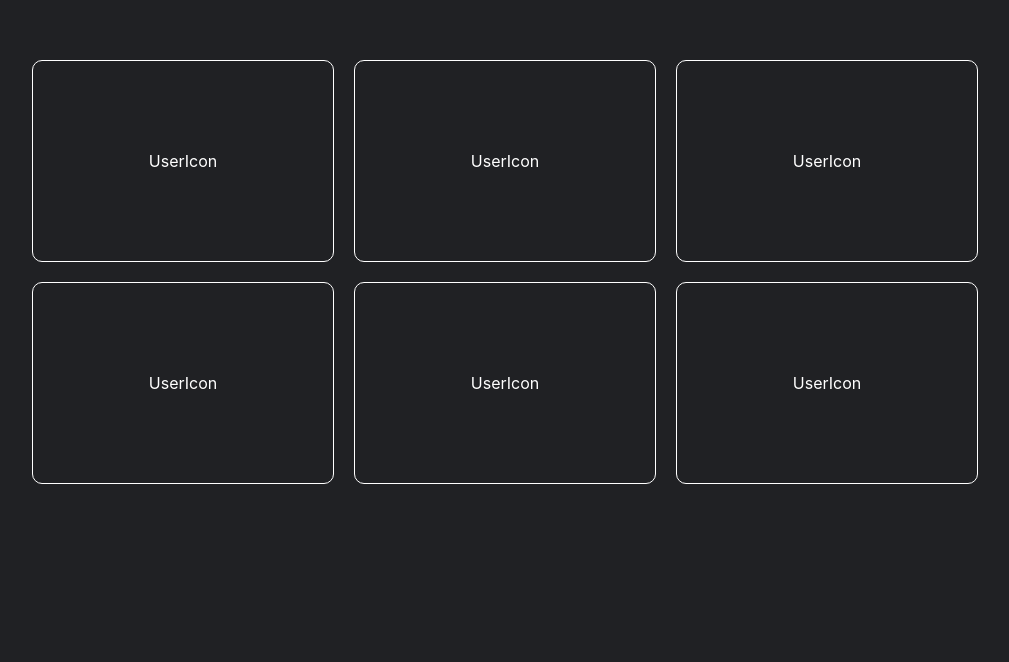
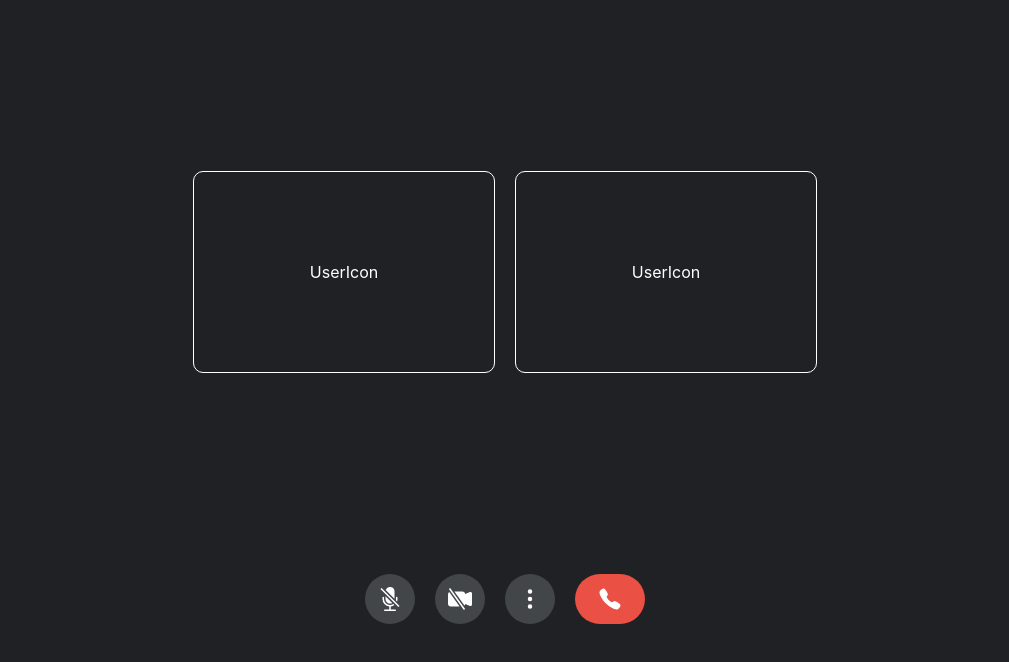
Before and after one commit to Danieruone/demo-call, a React (Vite) app: page / in a window 1280 px wide. Shown: the part 128-790 px from the top of the page, without its empty margins (135-1144 px from the left). Built offline with nearby package versions, Linux system fonts and the light colour scheme.

Commit message:
Add controls panel

```diff
--- a/src/Components/ControlsPanel.tsx
+++ b/src/Components/ControlsPanel.tsx
@@ -1,10 +1,40 @@
+import { useState } from 'react';
+
 // icons
 import { BsMicFill } from 'react-icons/bs';
 import { BsMicMuteFill } from 'react-icons/bs';
 import { BsFillCameraVideoFill } from 'react-icons/bs';
 import { BsFillCameraVideoOffFill } from 'react-icons/bs';
 import { IoCall } from 'react-icons/io5';
+import { BsThreeDotsVertical } from 'react-icons/bs';
 
 export const ControlsPanel = () => {
-  return <div></div>;
+  const [micState, setMicState] = useState(false);
+  const [cameraState, setCameraState] = useState(false);
+
+  return (
+    <div className='controlsPanelContainer'>
+      <div
+        className='controlPanelOption'
+        onClick={() => setMicState(!micState)}
+      >
+        {micState ? <BsMicFill /> : <BsMicMuteFill />}
+      </div>
+
+      <div
+        className='controlPanelOption'
+        onClick={() => setCameraState(!cameraState)}
+      >
+        {cameraState ? <BsFillCameraVideoFill /> : <BsFillCameraVideoOffFill />}
+      </div>
+
+      <div className='controlPanelOption'>
+        <BsThreeDotsVertical />
+      </div>
+
+      <div className='controlPanelOption endCall'>
+        <IoCall />
+      </div>
+    </div>
+  );
 };
--- a/src/Pages/Main.tsx
+++ b/src/Pages/Main.tsx
@@ -1,15 +1,13 @@
 // components
 import { UserIcon } from '../Components/UserIcon';
+import { ControlsPanel } from '../Components/ControlsPanel';
 
 export const Main = () => {
   return (
     <div className='container'>
       <UserIcon />
       <UserIcon />
-      <UserIcon />
-      <UserIcon />
-      <UserIcon />
-      <UserIcon />
+      <ControlsPanel />
     </div>
   );
 };
--- a/src/index.css
+++ b/src/index.css
@@ -21,6 +21,7 @@ code {
   width: 100%;
   height: 100vh;
   flex-wrap: wrap;
+  position: relative;
 }
 
 .userContainer {
@@ -34,3 +35,30 @@ code {
   color: white;
   margin: 10px;
 }
+
+.controlsPanelContainer {
+  position: absolute;
+  bottom: 3rem;
+  color: white;
+  font-size: 1.5rem;
+  display: flex;
+}
+
+.controlPanelOption {
+  background-color: #434649;
+  padding: 10px;
+  border-radius: 50%;
+  width: 30px;
+  height: 30px;
+  display: flex;
+  justify-content: center;
+  align-items: center;
+  cursor: pointer;
+  margin: 0 10px 0 10px;
+}
+
+.endCall {
+  background-color: #ea5044;
+  width: 50px;
+  border-radius: 30px;
+}
```
